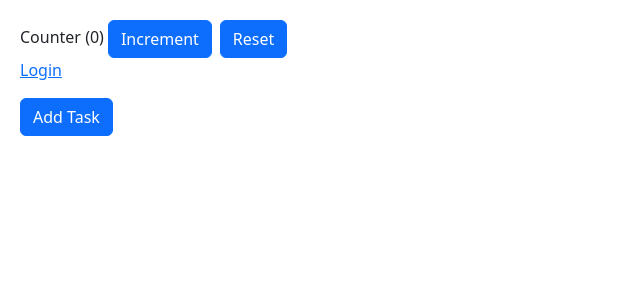
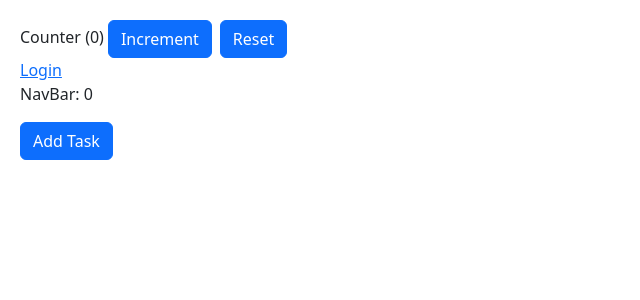
Before and after one commit to meekbronsen/react-app, a React (Vite) app: page / in a window 1280 px wide. Shown: the top 300 px of the page, without its empty margins (0-640 px from the left). Built offline with nearby package versions, Linux system fonts and the light colour scheme.

Commit message:
Preventing Unnecessary renders with selectors.

```diff
--- a/src/App.tsx
+++ b/src/App.tsx
@@ -2,6 +2,7 @@ import LoginStatus from "./state-management/auth/LoginStatus";
 import { TaskList } from "./state-management/tasks";
 import {TasksProvider} from "./state-management/tasks";
 import Counter from "./state-management/counter/Counter";
+import NavBar from "./components/NavBar";
 
 function App() {
   return (
@@ -9,6 +10,7 @@ function App() {
         <TasksProvider>
           <Counter/>
           <LoginStatus/>
+          <NavBar/>
           <TaskList/>
         </TasksProvider>
     </>
--- a/src/components/NavBar.tsx
+++ b/src/components/NavBar.tsx
@@ -1,11 +1,13 @@
+import useCounterStore from "../state-management/counter/store";
 
-interface Props {
-    cartItemsCount:  number;
+const NavBar = () => {
+  // Using the arrow function as an argument, we can specify the state that this component is to keep track of.
+  const counter = useCounterStore(CounterStore => CounterStore.counter);
 
-}
-const NavBar = ({cartItemsCount}: Props) => {
+  // We want this component to only rerender when counter changes and not max
+  console.log("render NavBar")
   return (
-    <div>NavBar: { cartItemsCount }</div>
+    <div>NavBar: { counter }</div>
   )
 }
 
--- a/src/state-management/auth/LoginStatus.tsx
+++ b/src/state-management/auth/LoginStatus.tsx
@@ -1,5 +1,4 @@
 import useAuthStore from "./store";
-
 
 const LoginStatus = () => {
   const { user, login, logout } = useAuthStore();
--- a/src/state-management/counter/store.ts
+++ b/src/state-management/counter/store.ts
@@ -1,24 +1,20 @@
-// Managing the state of counter using zustand.
+// We want the component to rerender only if the counter property changes and not max
 
 import { create } from "zustand";
 
-// Create a store for managing the state of our counter
-
-// Create the shape of the store
 interface CounterStore {
-    counter: number; // The state
-    increment: () => void; // The dispatch
+    counter: number;
+    max: number
+    increment: () => void;
     reset: () => void;
 }
 
-// Create takes a functions as an argument
-// Create returns a custom hook.
 const useCounterStore = create<CounterStore>((set) => {
-    // In this object we implement our store.
     return {
         counter: 0,
-        increment: () => set(store => ({ counter: store.counter + 1 })), // set takes the current state and returns the next state
-        reset: () => set(() => ({counter: 0}))
+        max: 5,
+        increment: () => set(store => ({ counter: store.counter + 1 })),
+        reset: () => set(() => ({max: 10}))
 }})
 
 export default useCounterStore;
```
